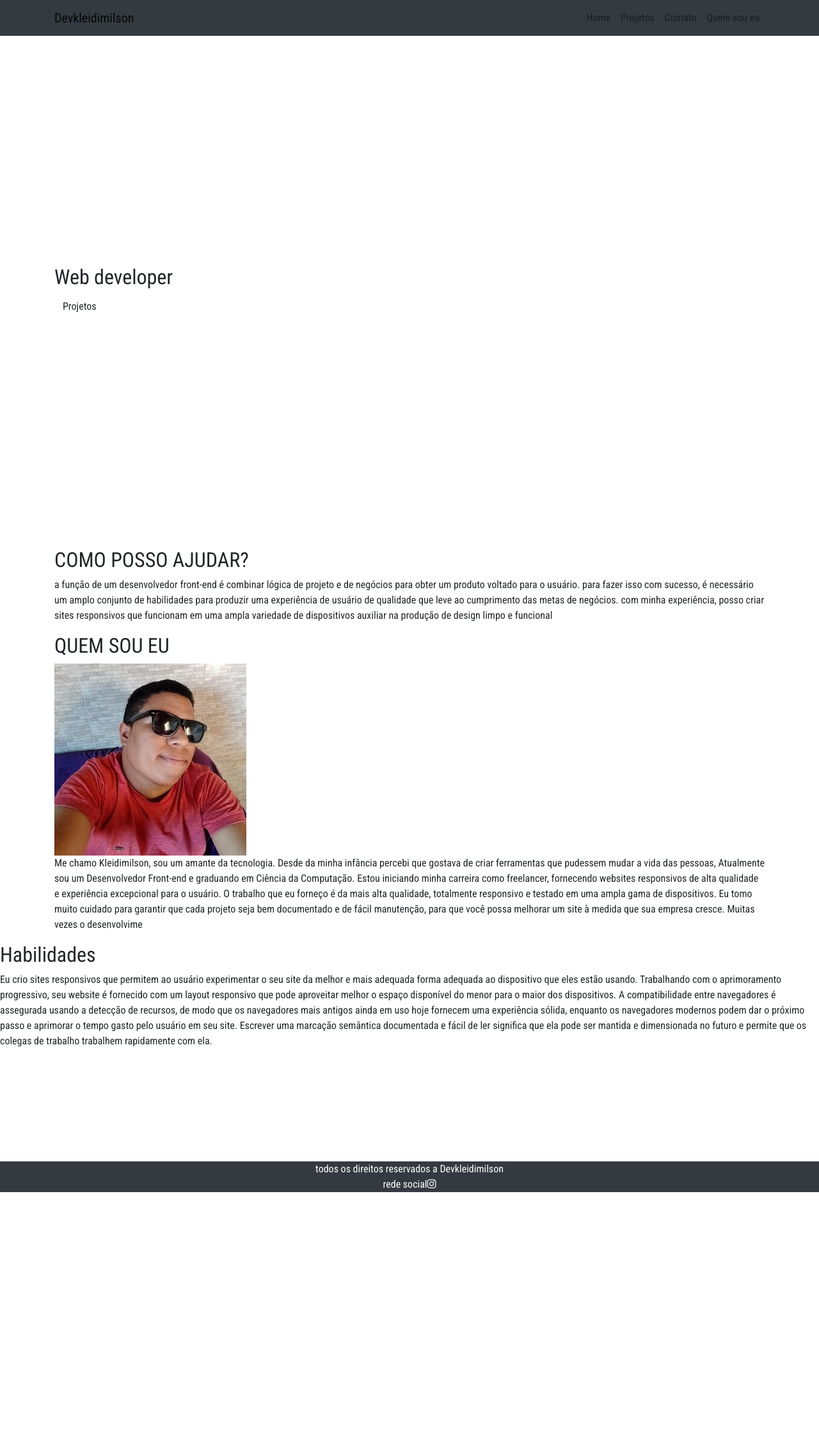
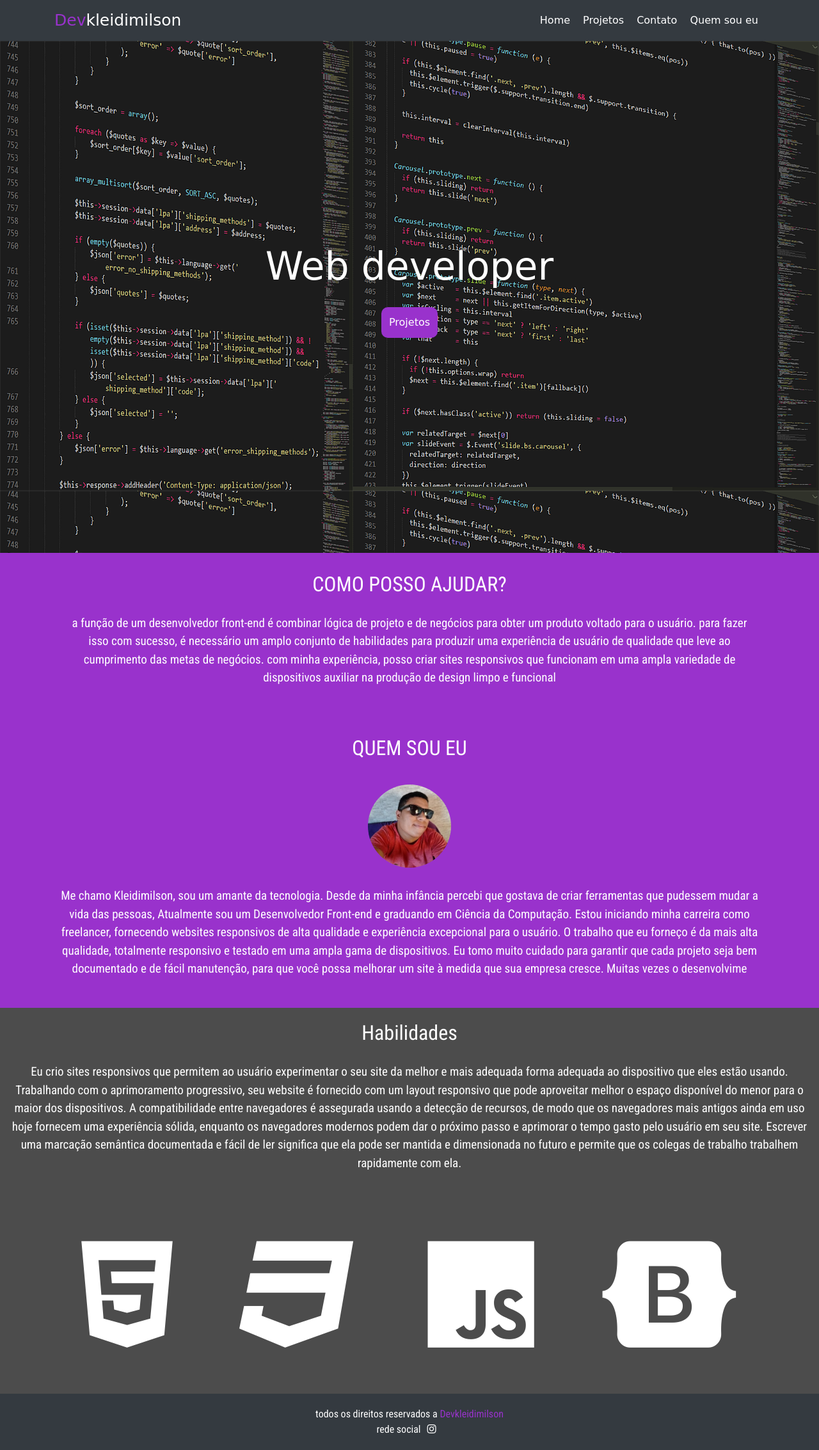
Before and after one commit to kleidimilson/Portifolio, a PHP site: page / in a window 1280 px wide. Shown: the whole page at 64% size. Before the commit the page ends 1863 px from the top, so only its background shows below. Run offline with PHP 8.4, Linux system fonts and the light colour scheme; some libraries are stand-ins or nearby versions; some web fonts are replaced.

Commit message:
alterações

```diff
--- a/estilos/main.css
+++ b/estilos/main.css
@@ -16,7 +16,7 @@
 }
 
        /* -----> MENU <--------*/
-/*.barra{
+.barra{
     background: #9932CC;
     padding-left: 10px;
     color: #ffff;
@@ -33,6 +33,7 @@
 
 #menu{
     background: rgba(0, 0, 0, 0.7);
+    width: 100%;
 }
 #toggle{
     border-color: red;
@@ -91,7 +92,6 @@
 }
 #empresas{
     background: rgba(0, 0, 0, 0.7);
-    padding: 90px;
     padding-bottom: 10px;
     padding-top: 10px;
     color: white;
@@ -112,7 +112,7 @@
 
 }
 /*#9932CC	*/
-/*#barra{
+#barra{
     background: #9932CC;
     text-align: center;
     padding: 20px;
@@ -120,7 +120,7 @@
 #home{
     background-image: url(../imagens/banner-3.png);
     background-attachment: fixed;
-    height: 100%;
+
     width: 100%;
 }
 .space{
@@ -141,6 +141,7 @@
     text-align: center;
     background: #9932CC;
     color: white;
+    width: 100%;
     padding: 20px;
     font-size: 19px;
     font-family: 'Roboto Condensed', sans-serif;
--- a/index.html
+++ b/index.html
@@ -51,7 +51,7 @@
         <section id="ajuda">
             <div class="container">
                 <div class="row">
-                    <div class="col-md-12 col-12">
+                    <div class="col-md-12 col-12 text-center">
                         <h2>COMO POSSO AJUDAR?</h2>
                             <p>a função de um desenvolvedor front-end é combinar lógica de projeto e de negócios para obter um produto voltado para o usuário. para fazer isso com sucesso, é necessário um amplo conjunto de habilidades para produzir uma experiência de usuário de qualidade que leve ao cumprimento das metas de negócios. com minha experiência, posso
                                 criar sites responsivos que funcionam em uma ampla variedade de dispositivos auxiliar na produção de design limpo e funcional</p>
@@ -63,7 +63,7 @@
         <section id="ajuda" >
             <div class="container">
                 <div class="row">
-                    <div class="col-md-12 col-12">
+                    <div class="col-md-12 col-12 text-center">
                         <h2>QUEM SOU EU</h2>
                         <img id="foto" src="imagens/perfil.jpg"><br>
                         <p>Me chamo Kleidimilson, sou um amante da tecnologia. Desde da minha infância percebi que gostava de criar ferramentas que pudessem mudar a vida das pessoas,
@@ -78,15 +78,15 @@
 
         <section id="empresas">
             <div class="row">
-                <div class="col-md-12 col-12">
-                    <h2>Habilidades</h2>
+                <div class="col-md-12 col-12 text-center">
+                    <h2 class="text-center">Habilidades</h2>
                     <p>Eu crio sites responsivos que permitem ao usuário experimentar o seu site da melhor e mais adequada forma adequada ao dispositivo que eles estão usando. Trabalhando com o aprimoramento progressivo, seu website é fornecido com um layout responsivo que pode aproveitar melhor o espaço disponível do menor para o maior dos dispositivos. A compatibilidade entre navegadores é assegurada usando a detecção de recursos, de modo que os navegadores mais antigos ainda em uso hoje fornecem uma experiência sólida, enquanto os navegadores modernos podem dar o próximo passo e aprimorar o tempo gasto pelo usuário em seu site.
                     Escrever uma marcação semântica documentada e fácil de ler significa que ela pode ser mantida e dimensionada no futuro e permite que os colegas de trabalho trabalhem rapidamente com ela.</p>
                 </div>
             </div>
         </section>
         <section id="empresas">
-            <div class="col-md-12 col-12">
+            <div class="col-md-12 col-12 text-center">
                 <i class="fab fa-html5 text-white fa-10x space"></i>
                 <i class="fab fa-css3 text-white fa-10x space"></i>
                 <i class="fab fa-js text-white fa-10x space"></i>
```
